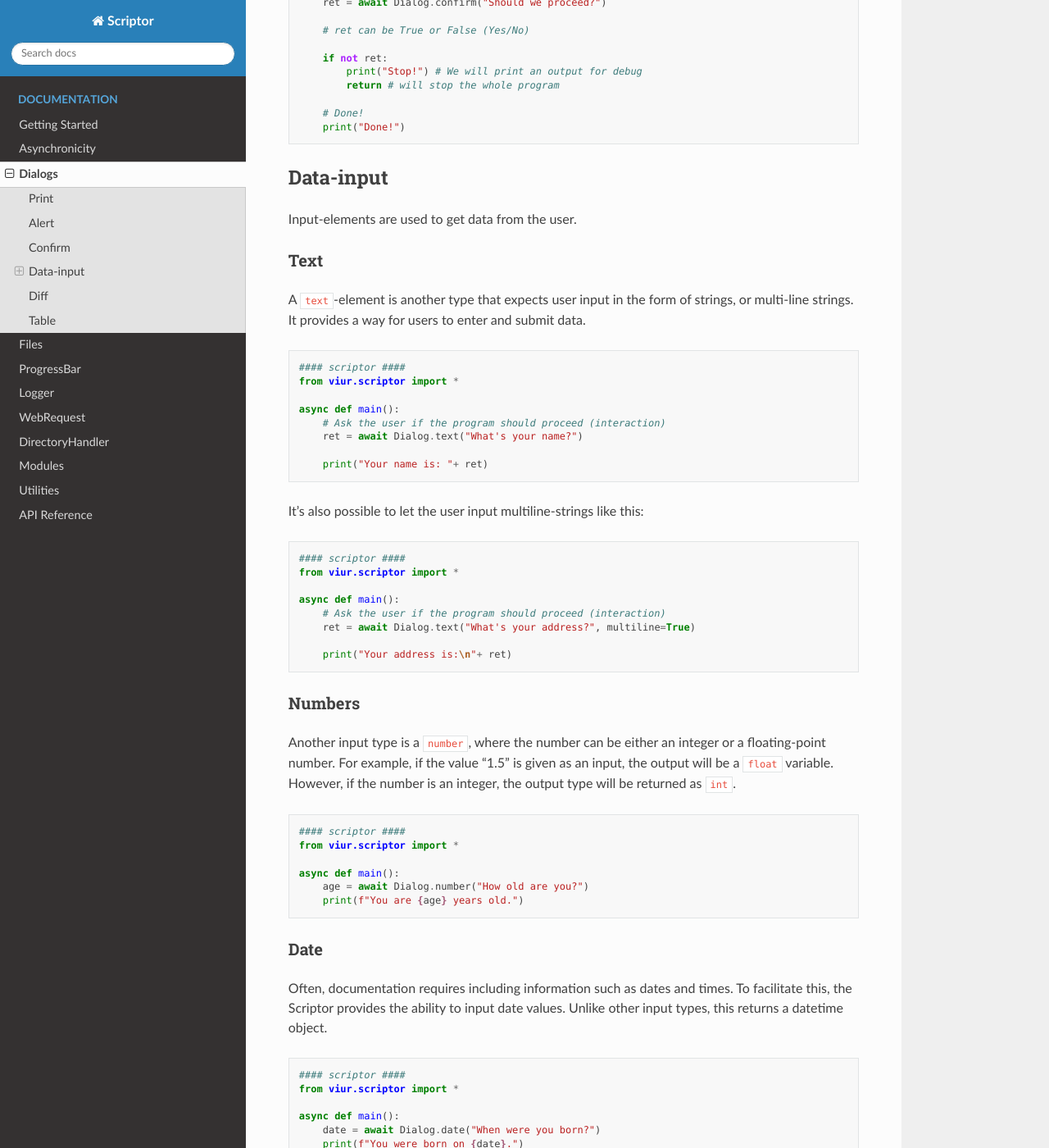
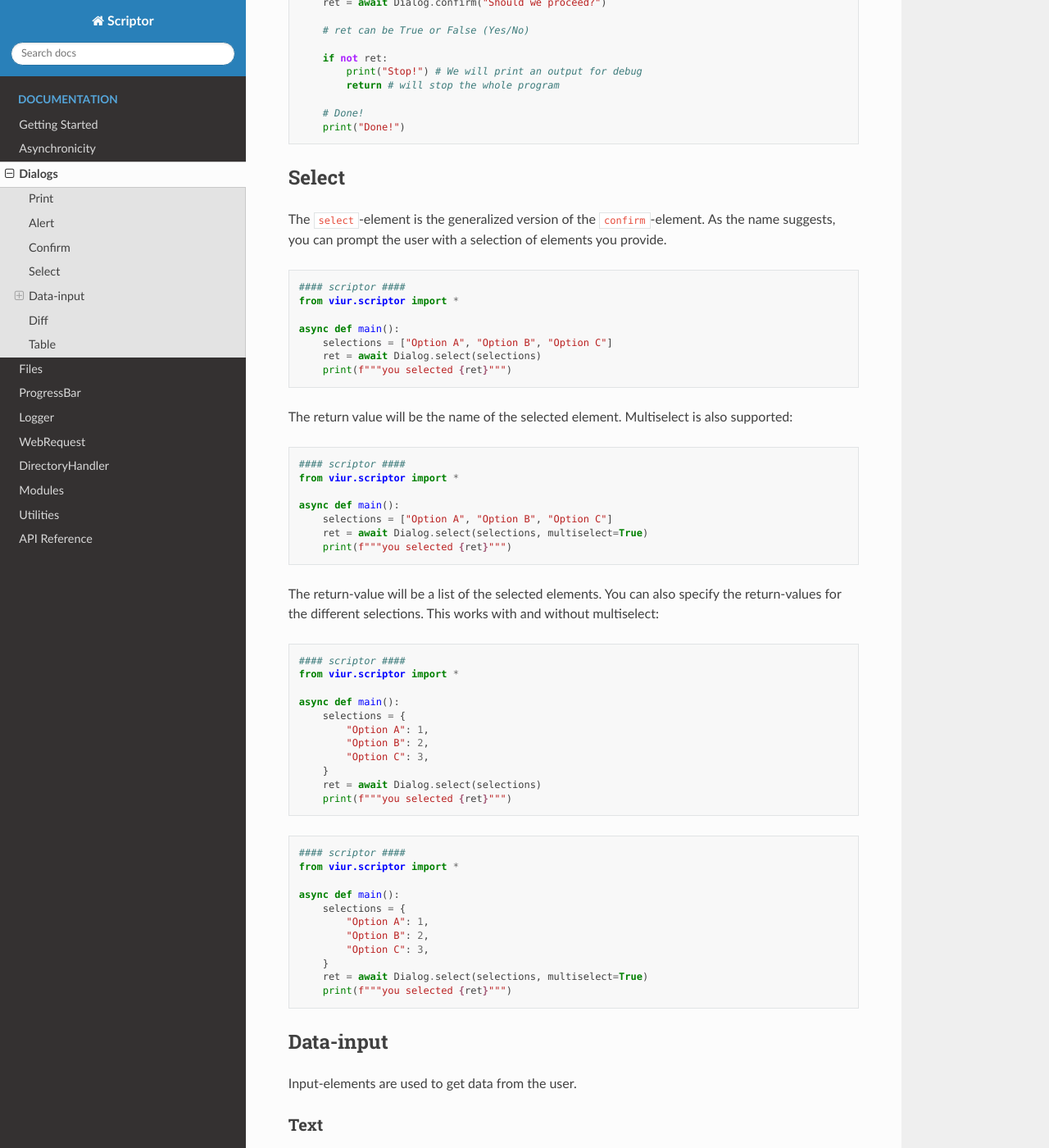
Before and after one commit to viur-framework/viur-scriptor-api, a Sphinx documentation site: the page built from docs/source/dialog.rst, in a window 1280 px wide and 1400 px high, scrolled down 1170 px. Shown: the whole window at 82% size. Built offline with Sphinx 7.4.7 and the Read the Docs theme 3.1.0, drawn with Linux system fonts in a browser that asks for light colours; some of the changed text lies outside the part shown.

Commit message:
add examples to documentation fix examples in documentation add compatibility to new frontent in for dates

```diff
--- a/docs/source/dialog.rst
+++ b/docs/source/dialog.rst
@@ -63,6 +63,68 @@ continue or be stopped.
         print("Done!")
 
 
+Select
+------
+The ``select``-element is the generalized version of the ``confirm``-element. As the name suggests, you can prompt the
+user with a selection of elements you provide.
+
+.. code-block:: python
+
+    #### scriptor ####
+    from viur.scriptor import *
+
+    async def main():
+        selections = ["Option A", "Option B", "Option C"]
+        ret = await Dialog.select(selections)
+        print(f"""you selected {ret}""")
+
+The return value will be the name of the selected element. Multiselect is also supported:
+
+.. code-block:: python
+
+    #### scriptor ####
+    from viur.scriptor import *
+
+    async def main():
+        selections = ["Option A", "Option B", "Option C"]
+        ret = await Dialog.select(selections, multiselect=True)
+        print(f"""you selected {ret}""")
+
+
+The return-value will be a list of the selected elements. You can also specify the return-values for the different
+selections. This works with and without multiselect:
+
+
+.. code-block:: python
+
+    #### scriptor ####
+    from viur.scriptor import *
+
+    async def main():
+        selections = {
+            "Option A": 1,
+            "Option B": 2,
+            "Option C": 3,
+        }
+        ret = await Dialog.select(selections)
+        print(f"""you selected {ret}""")
+
+
+.. code-block:: python
+
+    #### scriptor ####
+    from viur.scriptor import *
+
+    async def main():
+        selections = {
+            "Option A": 1,
+            "Option B": 2,
+            "Option C": 3,
+        }
+        ret = await Dialog.select(selections, multiselect=True)
+        print(f"""you selected {ret}""")
+
+
 Data-input
 ----------
 Input-elements are used to get data from the user.
@@ -129,8 +190,22 @@ the ability to input date values. Unlike other input types, this returns a datet
         date = await Dialog.date("When were you born?")
         print(f"You were born on {date}.")
 
-In this example, the ``date`` variable is of type ``datetime.datetime``. Therefore, you can utilize all the functions
-provided by the Python standard library's ``datetime``-module.
+
+In this example, the ``date`` variable is of type ``datetime.date``. Therefore, you can utilize all the functions
+provided by the Python standard library's ``datetime``-module. If you want the user to input a time as well, you need
+to use the ``use_time``-parameter:
+
+.. code-block:: python
+
+    #### scriptor ####
+    from viur.scriptor import *
+
+    async def main():
+        date = await Dialog.date("When were you born?", use_time=True)
+        print(f"You were born on {date}.")
+
+This example will ask for a date and a time and therefor return a ``datetime.datetime``-object.
+
 
 Diff
 ----
```
Also changed, not shown: other parts of docs/source/dialog.rst (+1 -2 lines), docs/source/directoryhandler.rst (+8 -2 lines), docs/source/modules.rst (+6 -2 lines), 2 other files.
